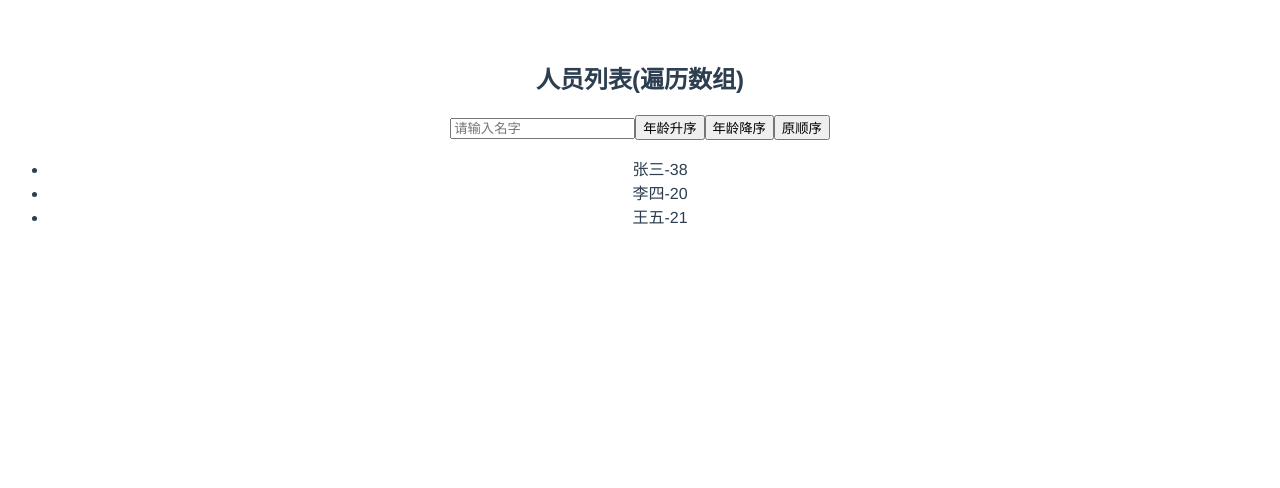
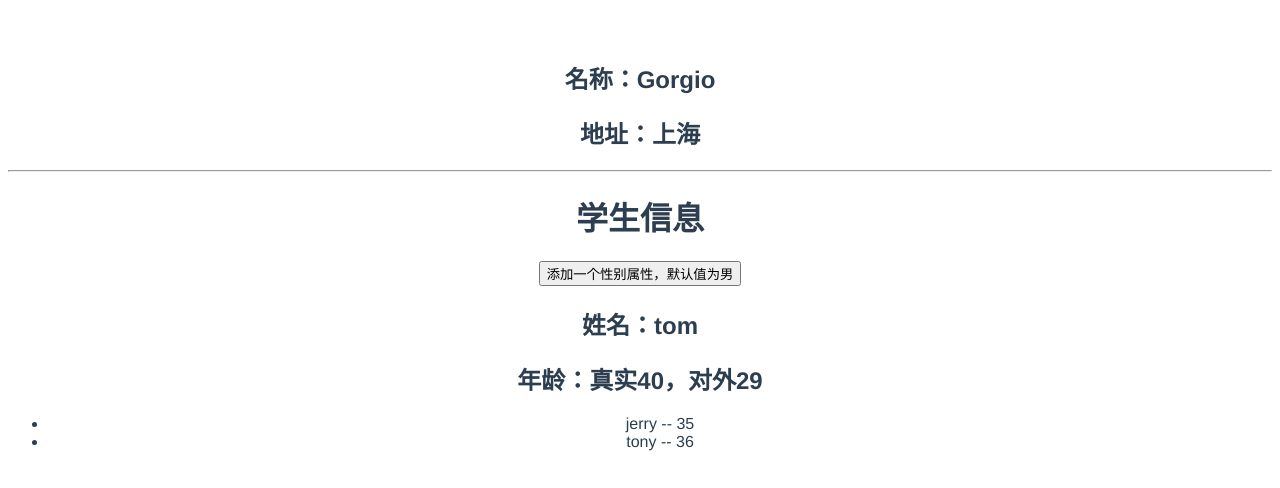
Before and after one commit to liujunzhang-8/vue-study, a Vue app in the folder demo-01/: page / in a window 1280 px wide. Shown: the top 488 px of the page. Built offline with nearby package versions, Linux system fonts and the light colour scheme.

Commit message:
监测原理

```diff
--- /dev/null
+++ b/demo-01/src/07_for_App.vue
@@ -0,0 +1,102 @@
+<template>
+  <div id="app">
+  <!-- 遍历数组 -->
+  <h2>人员列表(遍历数组)</h2>
+  <input type="text" placeholder="请输入名字" v-model="keyWord">
+  <button @click="sortType=2">年龄升序</button>
+  <button @click="sortType=1">年龄降序</button>
+  <button @click="sortType=0">原顺序</button>
+  <ul>
+    <li v-for="p in filPersons" :key="p.id">{{p.name}}-{{p.age}}</li>
+  </ul>
+  <!-- 遍历对象 -->
+  <!-- <h2>汽车列表(遍历对象)</h2>
+  <ul>
+    <li v-for="(value, index) in car" :key="index">{{value}}-{{index}}</li>
+  </ul> -->
+  </div>
+</template>
+
+<script>
+/**
+ * v-for指令
+ *  1. 用于展示列表数据
+ *  2. 语法：v-for="(item, index) in xxx" :key="yyy"
+ *  3. 可遍历：数组、对象、字符串(用的很少)、指定次数(用的很少)
+ *
+ * 面试题：react、vue中的key有什么作用？(key内部原理)
+ *  1. 虚拟DOM中key的作用：
+ *    key是虚拟DOM对象的标识，当数据发生变化时，Vue会根据【新数据】生成【新的虚拟DOM】，随后Vue进行
+ *   【新虚拟DOM】与【旧虚拟DOM】的差异比较，比较规则如下：
+ *
+ *  2. 对比规则：
+ *    (1). 旧虚拟DOM中找到了与新虚拟DOM相同的key：
+ *      若虚拟DOM中内容没变，直接使用之前的真实DOM！
+ *      若虚拟DOM中内容变了，则生成新的真实DOM，随后替换掉页面中之前的真实DOM。
+ *    (2). 旧虚拟DOM中未找到与新虚拟DOM相同的key
+ *      创建新的真实DOM，随后渲染到页面
+ *
+ *  3. 用index作为key可能引发的问题：
+ *    (1). 若对数据进行：逆序添加、逆序删除等破坏顺序的操作：
+ *      会产生没有必要的真实DOM更新 ==> 界面效果没问题，但效率低。
+ *    (2). 如果结构中还包含输入类的DOM：
+ *      会产生错误的DOM更新 ==> 界面有问题。
+ *
+ *  4. 开发中如何选择key？
+ *    (1). 最好使用每条数据的唯一标识作为key，比如id，手机号，学号等唯一值。
+ *    (2). 如果不存在对数据的逆序添加、逆序删除等破坏顺序操作，仅用于渲染列表用于展示，使用index作为key是没有问题的。
+ */
+export default {
+  name: 'App',
+  data() {
+    return {
+      persons: [
+        {id: '001', name: '张三', age: 38},
+        {id: '002', name: '李四', age: 20},
+        {id: '003', name: '王五', age: 21},
+      ],
+      // filPersons: [],
+      keyWord: '',
+      sortType: 0, // 0原顺序、1降序、2升序
+    }
+  },
+  computed: {
+    filPersons(){
+      const arr = this.persons.filter((p) => {
+        return p.name.indexOf(this.keyWord) !== -1
+      })
+      // 判断一下是否需要排序
+      if(this.sortType) {
+        arr.sort((p1, p2) => {
+          return this.sortType === 1 ? p2.age - p1.age : p1.age - p2.age
+        })
+      }
+      return arr
+    }
+  },
+  watch: {
+    // keyWord: {
+    //   immediate: true,
+    //   handler(val) {
+    //       this.filPersons = this.persons.filter((p) => {
+    //         return p.name.indexOf(val) !== -1
+    //       })
+    //   }
+    // }
+  },
+  methods: {
+  },
+
+}
+</script>
+
+<style>
+#app {
+  font-family: Avenir, Helvetica, Arial, sans-serif;
+  -webkit-font-smoothing: antialiased;
+  -moz-osx-font-smoothing: grayscale;
+  text-align: center;
+  color: #2c3e50;
+  margin-top: 60px;
+}
+</style>
--- a/demo-01/src/App.vue
+++ b/demo-01/src/App.vue
@@ -1,90 +1,71 @@
 <template>
   <div id="app">
-  <!-- 遍历数组 -->
-  <h2>人员列表(遍历数组)</h2>
-  <input type="text" placeholder="请输入名字" v-model="keyWord">
-  <button @click="sortType=2">年龄升序</button>
-  <button @click="sortType=1">年龄降序</button>
-  <button @click="sortType=0">原顺序</button>
-  <ul>
-    <li v-for="p in filPersons" :key="p.id">{{p.name}}-{{p.age}}</li>
-  </ul>
-  <!-- 遍历对象 -->
-  <!-- <h2>汽车列表(遍历对象)</h2>
-  <ul>
-    <li v-for="(value, index) in car" :key="index">{{value}}-{{index}}</li>
-  </ul> -->
+    <h2>名称：{{ name }}</h2>
+    <h2>地址：{{ address }}</h2>
+    <hr />
+    <h1>学生信息</h1>
+    <button @click="addSex">添加一个性别属性，默认值为男</button>
+    <h2>姓名：{{ student.name }}</h2>
+    <h2 v-if="student.sex">性别：{{ student.sex }}</h2>
+    <h2>年龄：真实{{ student.age.rAge }}，对外{{ student.age.sAge }}</h2>
+    <ul>
+      <li v-for="(f, index) in friends" :key="index">{{ f.name }} -- {{ f.age }}</li>
+    </ul>
   </div>
 </template>
 
 <script>
+// import Vue from 'vue';
 /**
- * v-for指令
- *  1. 用于展示列表数据
- *  2. 语法：v-for="(item, index) in xxx" :key="yyy"
- *  3. 可遍历：数组、对象、字符串(用的很少)、指定次数(用的很少)
+ * Vue监视数据的原理：
+ *  1. vue会监视data中所有层次的数据。
  *
- * 面试题：react、vue中的key有什么作用？(key内部原理)
- *  1. 虚拟DOM中key的作用：
- *    key是虚拟DOM对象的标识，当数据发生变化时，Vue会根据【新数据】生成【新的虚拟DOM】，随后Vue进行
- *   【新虚拟DOM】与【旧虚拟DOM】的差异比较，比较规则如下：
+ *  2. 如何监测对象中的数据？
+ *    通过setter实现监视，且要在new Vue时就传入要监测的数据。
+ *      (1). 对象中后追加的属性，Vue默认不做响应式处理
+ *      (2). 如需给后添加的属性做响应式，请使用如下API：
+ *        Vue.set(target, propertyName/index, value) 或
+ *        vm.$set(target, propertyName/index, value)
  *
- *  2. 对比规则：
- *    (1). 旧虚拟DOM中找到了与新虚拟DOM相同的key：
- *      若虚拟DOM中内容没变，直接使用之前的真实DOM！
- *      若虚拟DOM中内容变了，则生成新的真实DOM，随后替换掉页面中之前的真实DOM。
- *    (2). 旧虚拟DOM中未找到与新虚拟DOM相同的key
- *      创建新的真实DOM，随后渲染到页面
+ *  3. 如何监测数组中的数据？
+ *    通过包裹数组更新元素的方法实现，本质就是做了两件事：
+ *      (1). 调用原生对应的方法对数组进行更新。
+ *      (2). 重新理解模板，进而更新页面。
  *
- *  3. 用index作为key可能引发的问题：
- *    (1). 若对数据进行：逆序添加、逆序删除等破坏顺序的操作：
- *      会产生没有必要的真实DOM更新 ==> 界面效果没问题，但效率低。
- *    (2). 如果结构中还包含输入类的DOM：
- *      会产生错误的DOM更新 ==> 界面有问题。
+ *  4. 在Vue修改数组中的某个元素一定要用如下方法：
+ *    (1). 使用这些API：push()、pop()、shift()、unshift()、splice()、sort()、reverse()
+ *    (2). Vue.set() 或 vm.$set()
  *
- *  4. 开发中如何选择key？
- *    (1). 最好使用每条数据的唯一标识作为key，比如id，手机号，学号等唯一值。
- *    (2). 如果不存在对数据的逆序添加、逆序删除等破坏顺序操作，仅用于渲染列表用于展示，使用index作为key是没有问题的。
+ *  ⚠️特别注意：Vue.set() 和 vm.$set() 不能给 vm 或 vm 的根数据对象添加属性！！！
  */
 export default {
   name: 'App',
   data() {
     return {
-      persons: [
-        {id: '001', name: '张三', age: 38},
-        {id: '002', name: '李四', age: 20},
-        {id: '003', name: '王五', age: 21},
-      ],
-      // filPersons: [],
-      keyWord: '',
-      sortType: 0, // 0原顺序、1降序、2升序
+      name: 'Gorgio',
+      address: '上海',
+      student: {
+        name: 'tom',
+        age: {
+          rAge: 40,
+          sAge: 29
+        },
+      },
+      friends: [
+          {name: 'jerry', age: 35},
+          {name: 'tony', age: 36}
+        ]
     }
   },
   computed: {
-    filPersons(){
-      const arr = this.persons.filter((p) => {
-        return p.name.indexOf(this.keyWord) !== -1
-      })
-      // 判断一下是否需要排序
-      if(this.sortType) {
-        arr.sort((p1, p2) => {
-          return this.sortType === 1 ? p2.age - p1.age : p1.age - p2.age
-        })
-      }
-      return arr
-    }
   },
   watch: {
-    // keyWord: {
-    //   immediate: true,
-    //   handler(val) {
-    //       this.filPersons = this.persons.filter((p) => {
-    //         return p.name.indexOf(val) !== -1
-    //       })
-    //   }
-    // }
   },
   methods: {
+    addSex() {
+      // Vue.set(this.student, 'sex', '男'),
+      this.$set(this.student, 'sex', '男')
+    }
   },
 
 }
```
